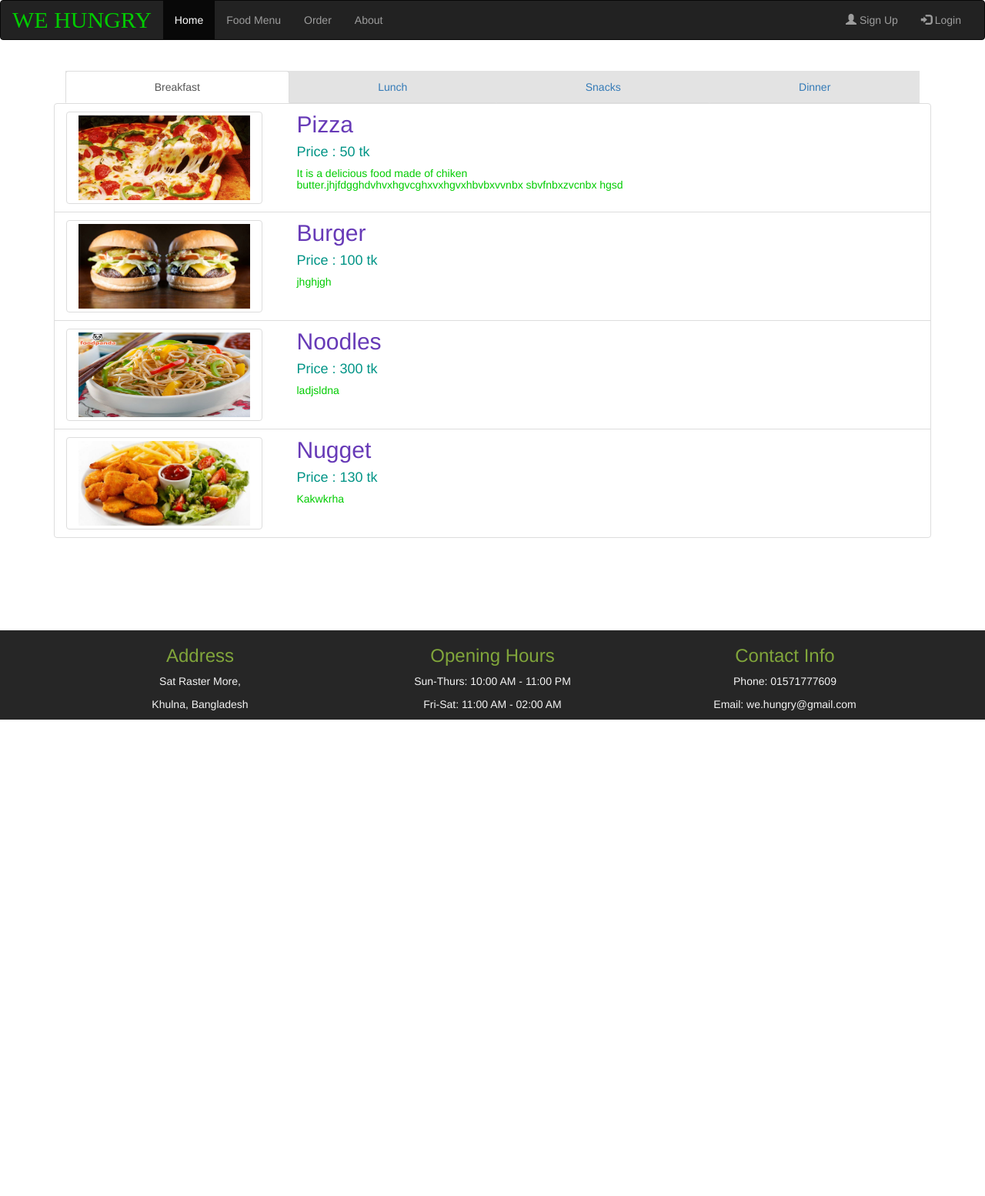
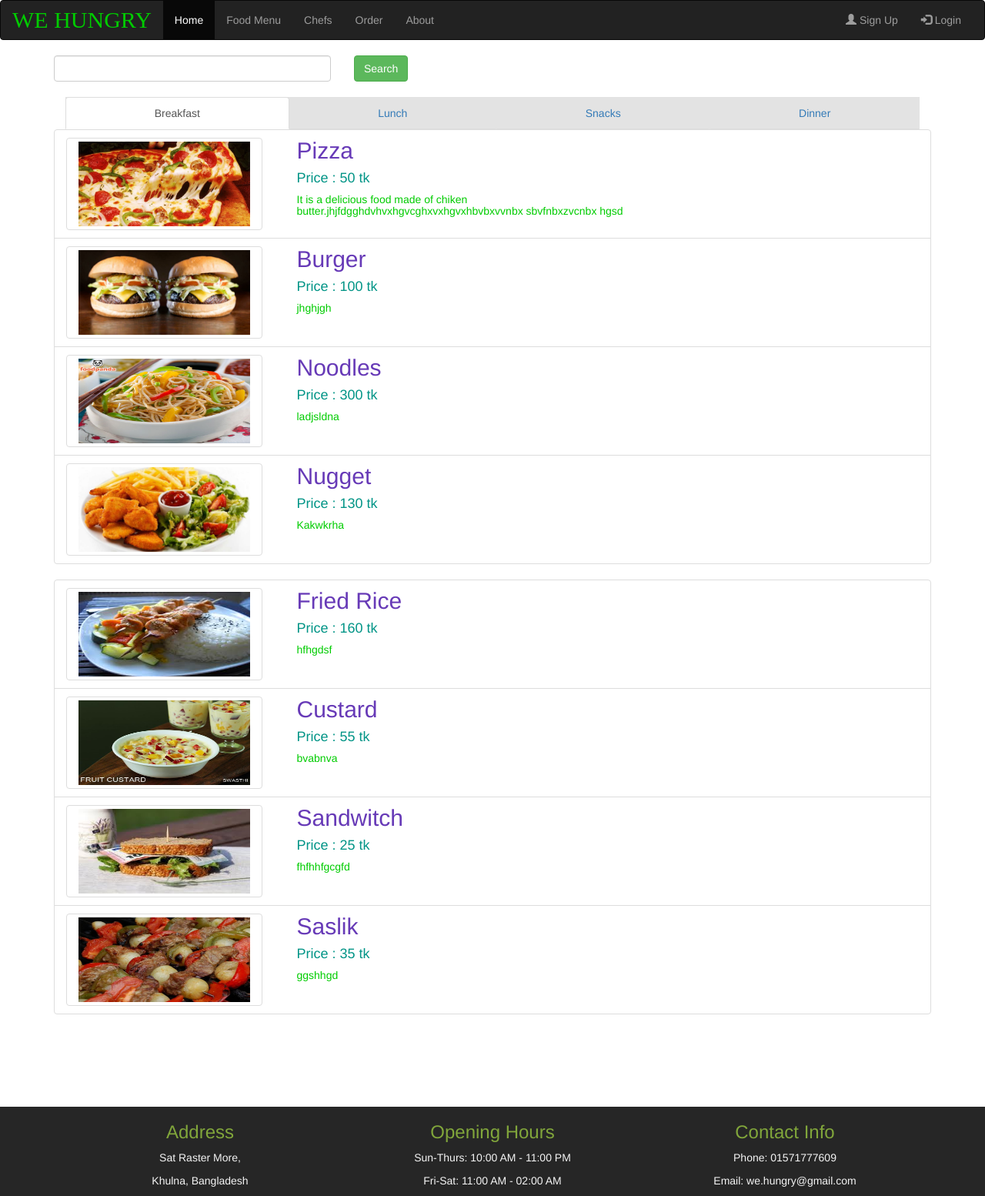
Before and after one commit to golderswajan/RM, a PHP site: page /food-menu-public.php in a window 1280 px wide. Shown: the whole page at 77% size. Before the commit the page ends 935 px from the top, so only its background shows below. Run offline with PHP 8.4, Linux system fonts and the light colour scheme; data comes from the database, SQL or seed files in the repository; some libraries are stand-ins or nearby versions.

Commit message:
layout changed

```diff
--- a/chef-profile.php
+++ b/chef-profile.php
@@ -42,11 +42,11 @@ $res=db_select($sql);
 <div class="row">
     <h2>Chef Profile </h2>
     <hr>
-        <div class="col-lg-4 col-md-6 col-sm-6 clearfix tile">
+        <div class="col-lg-4 col-md-6 col-sm-6 col-lg-offset-3 clearfix tile">
 
             <div>
                 <div class="">
-                    <img src="<?= $res[0]['image'] ?>" class="img-responsive" alt="" style="text-align: center; " />
+                    <img src="<?= $res[0]['image'] ?>" class="img-responsive" alt="" style="p " />
                 </div>
                 <div><h3>Qualification: <?= $res[0]['qualification'] ?></h3></div>
 
--- a/food-menu-public.php
+++ b/food-menu-public.php
@@ -12,6 +12,23 @@ $lunch = db_select("select * from foodmenu where type='lunch'");
 $snack = db_select("select * from foodmenu where type='snacks'");
 $dinner = db_select("select * from foodmenu where type='dinner'");
 ?>
+<script>
+    $.expr[':'].contains = function(a, i, m) {
+        return $(a).text().toUpperCase()
+            .indexOf(m[3].toUpperCase()) >= 0;
+    };
+    function searchFood(){
+        $('.tab-food-parent').hide();
+        var txt = $('#searchText').val();
+       // $('.tab-food:contains("'+txt+'")').show();
+        $(".tab-food-parent").find("h2:contains('"+txt+"')").each(function() {
+            var div = $(this).parentsUntil('tab-food-parent');
+            div.show();
+        });
+
+
+    }
+</script>
 
 <style>
     a>h2{
@@ -30,9 +47,13 @@ $dinner = db_select("select * from foodmenu where type='dinner'");
     }
 </style>
 
+<div class="row">
+    <div class="col-md-4 col-sm-4 col-lg-4"><input id="searchText" class="form-control"></div>
+    <div class="col-md-2 col-sm-2 col-lg-2"><input type="button" class="btn btn-success" onclick="searchFood()" value="Search"></div>
 
+</div>
 <!--            Tab system starts-->
-<div class="col-md-12 col-lg-12 col-xs-12">
+<div class="col-md-12 col-lg-12 col-xs-12" id="tab">
     <br>
     <ul class="nav nav-tabs nav-justified" style="background-color: #E3E3E3">
         <li class="active">
@@ -55,10 +76,10 @@ $dinner = db_select("select * from foodmenu where type='dinner'");
         <div id="breakfast" class="tab-pane fade in active">
             <ul class="list-group">
                 <?php foreach ($breakfast as $item){?>
-                <li class="list-group-item row">
+                <li class="list-group-item row tab-food-parent">
                     <div class="row">
                         <div class="col-lg-3 col-md-3 col-sm-3"><img src="<?=$item['foodimage']?>" alt="" style="width: 100%;height: 120px" class="img img-responsive col-xs-3 img-thumbnail"></div>
-                        <div class="col-lg-8 col-md-8 col-sm-8">
+                        <div class="col-lg-8 col-md-8 col-sm-8 ">
                             <a href="food-review.php?foodId=<?= $item['id']?>" class="col-xs-9" style="text-decoration: none;text-justify: auto">
                                 <h2><?= $item['name']?></h2>
                                 <h4>Price : <?= $item['price']?> tk</h4>
@@ -74,14 +95,14 @@ $dinner = db_select("select * from foodmenu where type='dinner'");
         <!--Breakfast End-->
 
         <!--Launch Start-->
-        <div id="lunch" class="tab-pane fade">
+        <div id="lunch" class="tab-pane fade in active">
             <ul class="list-group">
                 <?php foreach ($lunch as $item){?>
-                    <li class="list-group-item row">
+                    <li class="list-group-item row tab-food-parent">
                         <div class="row">
-                            <div class="col-lg-3"><img src="<?=$item['foodimage']?>" alt="" style="width: 100%;height: 120px" class="img img-responsive col-xs-3 img-thumbnail"></div>
-                            <div class="col-lg-8">
-                                <a href="food-review.php?foodId=<?= $item['id']?>" class="col-xs-9" style="text-decoration: none">
+                            <div class="col-lg-3 col-md-3 col-sm-3"><img src="<?=$item['foodimage']?>" alt="" style="width: 100%;height: 120px" class="img img-responsive col-xs-3 img-thumbnail"></div>
+                            <div class="col-lg-8 col-md-8 col-sm-8 ">
+                                <a href="food-review.php?foodId=<?= $item['id']?>" class="col-xs-9" style="text-decoration: none;text-justify: auto">
                                     <h2><?= $item['name']?></h2>
                                     <h4>Price : <?= $item['price']?> tk</h4>
                                     <h5><?= substr($item['ingredients'],0,100)?></h5>
@@ -99,10 +120,10 @@ $dinner = db_select("select * from foodmenu where type='dinner'");
         <div id="snacks" class="tab-pane fade">
             <ul class="list-group">
                 <?php foreach ($snack as $item){?>
-                    <li class="list-group-item row">
+                    <li class="list-group-item row tab-food-parent">
                         <div class="row">
-                            <div class="col-lg-3"><img src="<?=$item['foodimage']?>" alt="" style="width: 100%;height: 120px" class="img img-responsive col-xs-3 img-thumbnail"></div>
-                            <div class="col-lg-8">
+                            <div class="col-lg-3 col-md-3 col-sm-3"><img src="<?=$item['foodimage']?>" alt="" style="width: 100%;height: 120px" class="img img-responsive col-xs-3 img-thumbnail"></div>
+                            <div class="col-lg-8 col-md-8 col-sm-8">
                                 <a href="food-review.php?foodId=<?= $item['id']?>" class="col-xs-9" style="text-decoration: none">
                                     <h2><?= $item['name']?></h2>
                                     <h4>Price : <?= $item['price']?> tk</h4>
@@ -121,10 +142,10 @@ $dinner = db_select("select * from foodmenu where type='dinner'");
         <div id="dinner" class="tab-pane fade">
             <ul class="list-group">
                 <?php foreach ($dinner as $item){?>
-                    <li class="list-group-item row">
+                    <li class="list-group-item row tab-food-parent">
                         <div class="row">
-                            <div class="col-lg-3"><img src="<?=$item['foodimage']?>" alt="" style="width: 100%;height: 120px" class="img img-responsive col-xs-3 img-thumbnail"></div>
-                            <div class="col-lg-8">
+                            <div class="col-lg-3 col-md-3 col-sm-3"><img src="<?=$item['foodimage']?>" alt="" style="width: 100%;height: 120px" class="img img-responsive col-xs-3 img-thumbnail"></div>
+                            <div class="col-lg-8 col-md-8 col-sm-8">
                                 <a href="food-review.php?foodId=<?= $item['id']?>" class="col-xs-9" style="text-decoration: none">
                                     <h2><?= $item['name']?></h2>
                                     <h4>Price : <?= $item['price']?> tk</h4>
--- a/index.php
+++ b/index.php
@@ -49,6 +49,7 @@ $counter = 1;
             <ul class="nav navbar-nav">
                 <li class="active"><a href="index.php">Home</a></li>
                 <li><a href="food-menu-public.php">Food Menu</a></li>
+                <li><a href="#">Chefs</a></li>
 
                 <?php
                 if(isset($_SESSION['type'])&&!strcmp($_SESSION['type'],'admin')){
@@ -56,6 +57,7 @@ $counter = 1;
 
                     <li><a href="food-menu-admin.php">Food Manage</a></li>
                     <li><a href="order-admin.php">Order Manage</a></li>
+                    <li><a href="#">Chef Manage</a></li>
 
                     <?php
                 }else {
--- a/layout/header.php
+++ b/layout/header.php
@@ -41,6 +41,7 @@
             <ul class="nav navbar-nav">
                 <li class="active"><a href="index.php">Home</a></li>
                 <li><a href="food-menu-public.php">Food Menu</a></li>
+                <li><a href="#">Chefs</a></li>
 
                 <?php
                     if(isset($_SESSION['type'])&&!strcmp($_SESSION['type'],'admin')){
@@ -48,6 +49,7 @@
 
                     <li><a href="food-menu-admin.php">Food Manage</a></li>
                         <li><a href="order-admin.php">Order Manage</a></li>
+                        <li><a href="#">Chef Manage</a></li>
 
                 <?php
                     }else {
```
